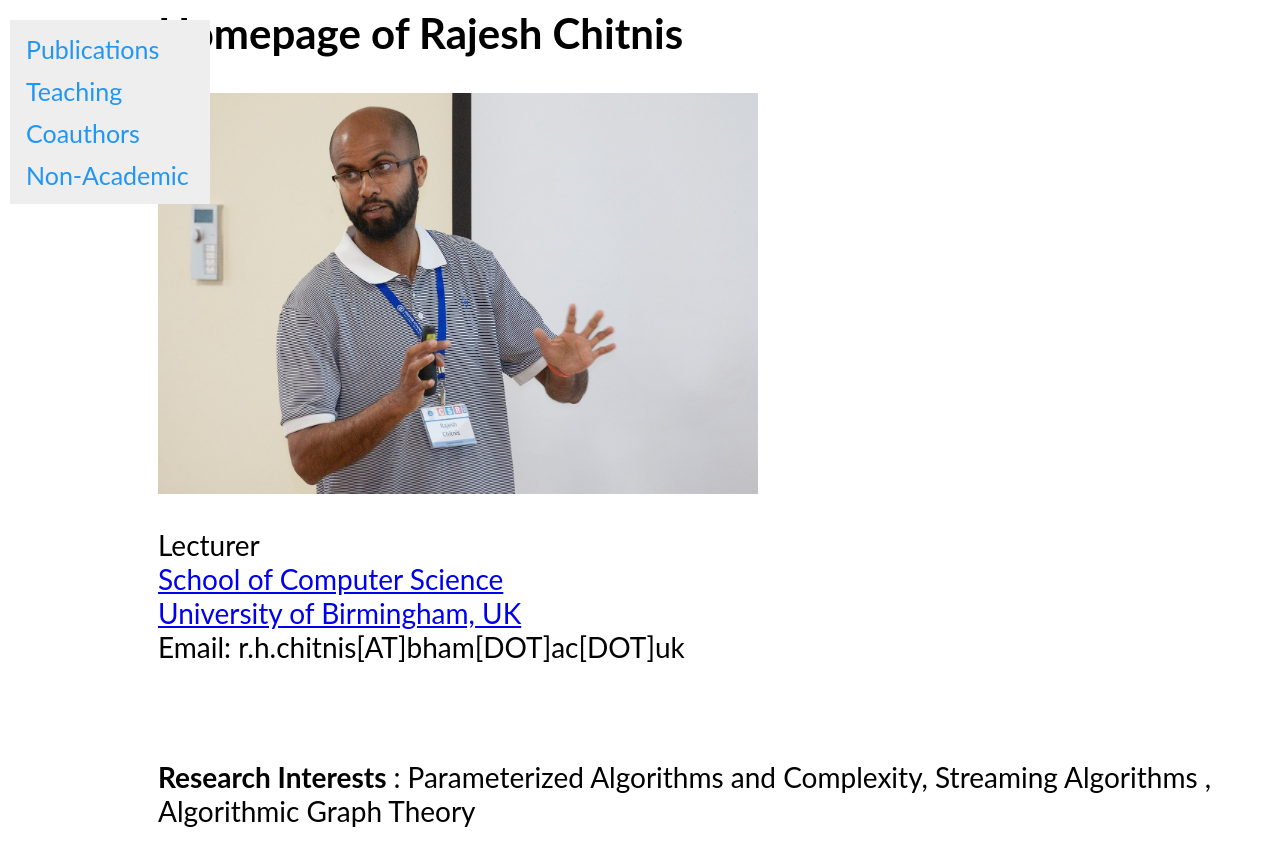
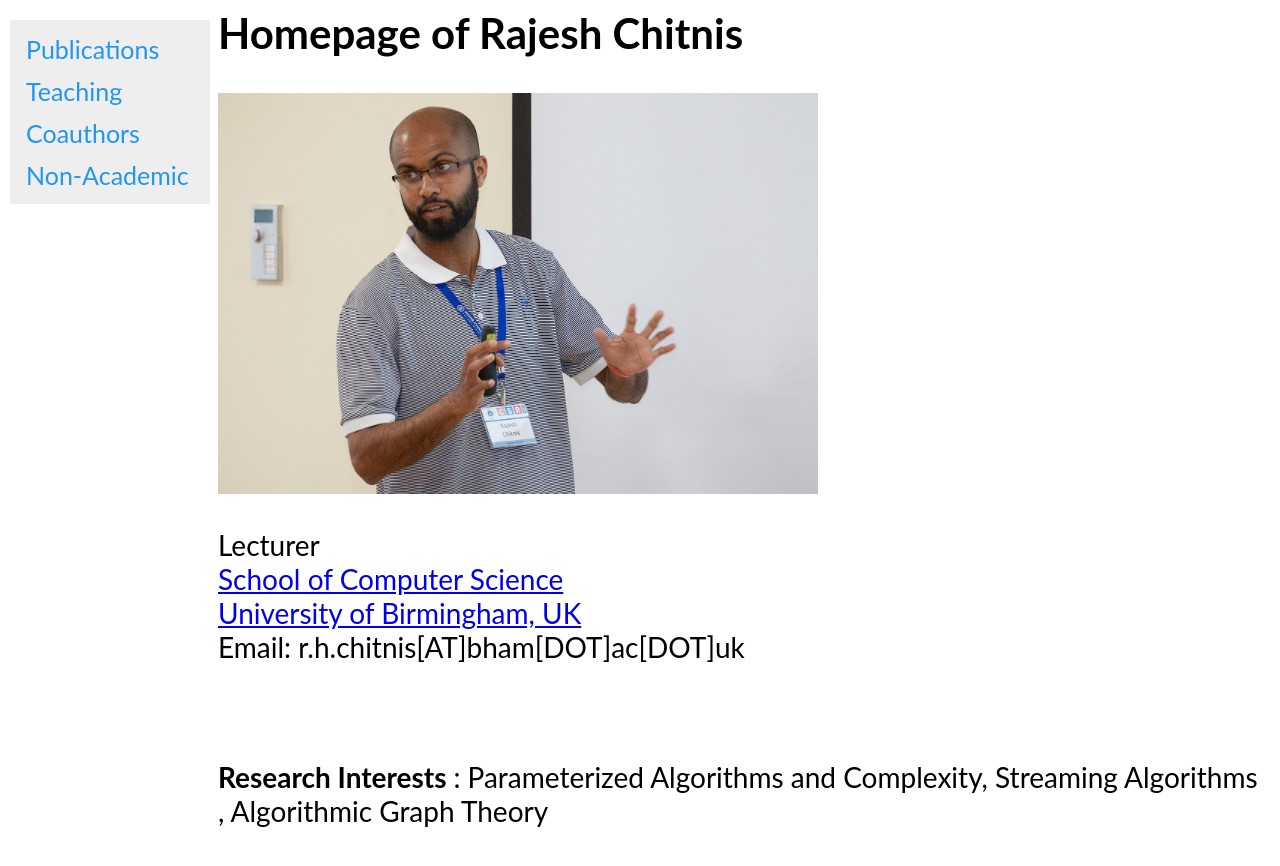
Before and after one commit to rajeshchitnis/rajeshchitnis.github.io, a Jekyll site: the page index.html, which Jekyll copies as it is, in a window 1280 px wide. Shown: the top 866 px of the page. Built offline with Jekyll 4.4.1, drawn with Linux system fonts in a browser that asks for light colours.

Commit message:
Update index.html
a

```diff
--- a/index.html
+++ b/index.html
@@ -42,7 +42,7 @@ body {
 }
 
 .main {
-  margin-left: 140px; /* Same width as the sidebar + left position in px */
+  margin-left: 200px; /* Same width as the sidebar + left position in px */
   font-size: 28px; /* Increased text to enable scrolling */
   padding: 0px 10px;
 }
```
